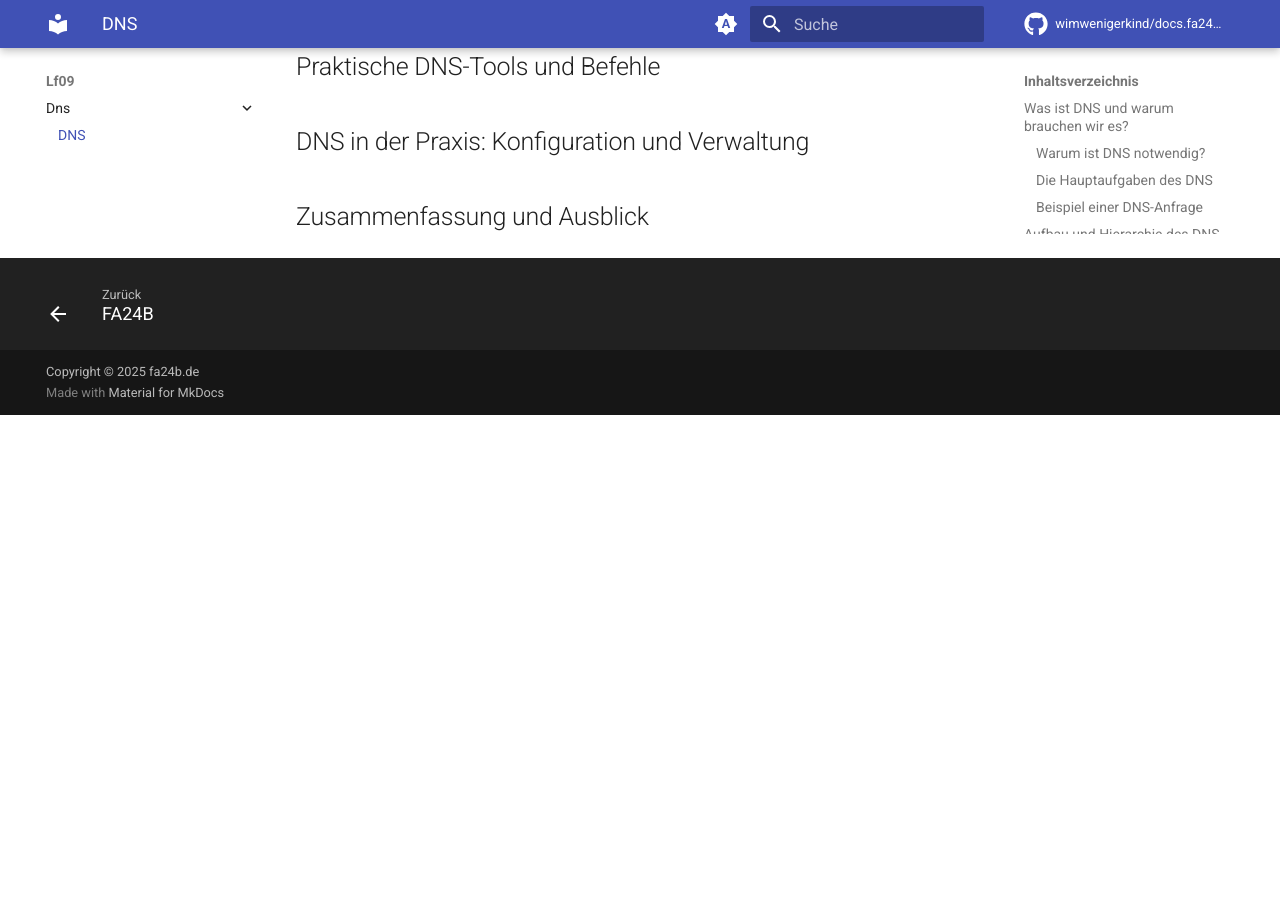
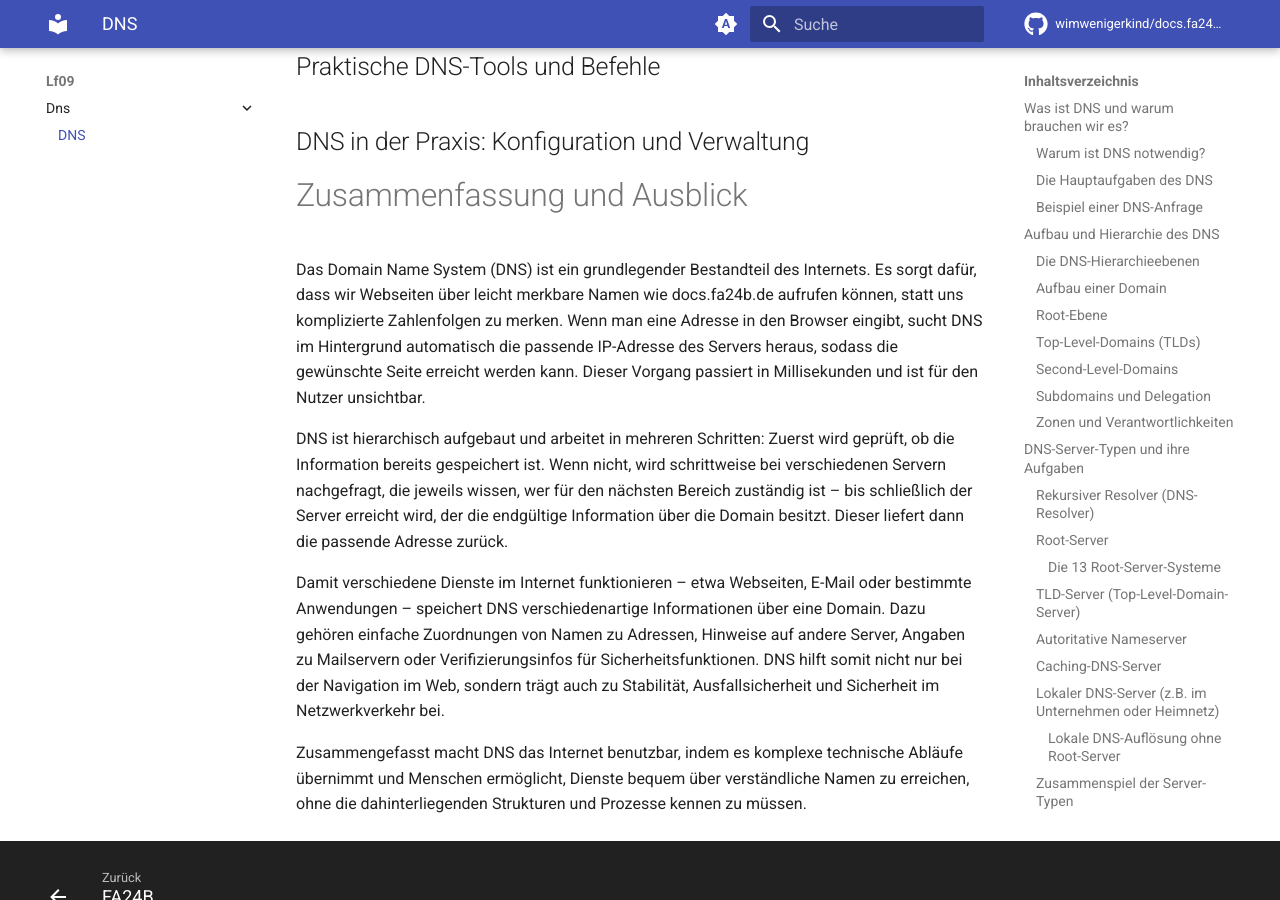
Before and after one commit to wimwenigerkind/docs.fa24b.de, an MkDocs documentation site: the page built from docs/lf09/dns/index.md, in a window 1280 px wide and 900 px high, scrolled down 16036 px. Built offline with MkDocs 1.6.1 and Material for MkDocs 9.7.7, drawn with Linux system fonts in a browser that asks for light colours; comment, search, counter and statistics services are not loaded; the version menu is left out; before the commit the page ends 16451 px from its top, so only the background shows below that.

Commit message:
Zusammenfassung erstellt

```diff
--- a/docs/lf09/dns/index.md
+++ b/docs/lf09/dns/index.md
@@ -603,4 +603,12 @@ unautorisierten Ausstellungsversuchen erfolgt eine Benachrichtigung per E-Mail a
 
 ## DNS in der Praxis: Konfiguration und Verwaltung
 
-## Zusammenfassung und Ausblick
+# Zusammenfassung und Ausblick
+
+Das Domain Name System (DNS) ist ein grundlegender Bestandteil des Internets. Es sorgt dafür, dass wir Webseiten über leicht merkbare Namen wie docs.fa24b.de aufrufen können, statt uns komplizierte Zahlenfolgen zu merken. Wenn man eine Adresse in den Browser eingibt, sucht DNS im Hintergrund automatisch die passende IP-Adresse des Servers heraus, sodass die gewünschte Seite erreicht werden kann. Dieser Vorgang passiert in Millisekunden und ist für den Nutzer unsichtbar.
+
+DNS ist hierarchisch aufgebaut und arbeitet in mehreren Schritten: Zuerst wird geprüft, ob die Information bereits gespeichert ist. Wenn nicht, wird schrittweise bei verschiedenen Servern nachgefragt, die jeweils wissen, wer für den nächsten Bereich zuständig ist – bis schließlich der Server erreicht wird, der die endgültige Information über die Domain besitzt. Dieser liefert dann die passende Adresse zurück.
+
+Damit verschiedene Dienste im Internet funktionieren – etwa Webseiten, E-Mail oder bestimmte Anwendungen – speichert DNS verschiedenartige Informationen über eine Domain. Dazu gehören einfache Zuordnungen von Namen zu Adressen, Hinweise auf andere Server, Angaben zu Mailservern oder Verifizierungsinfos für Sicherheitsfunktionen. DNS hilft somit nicht nur bei der Navigation im Web, sondern trägt auch zu Stabilität, Ausfallsicherheit und Sicherheit im Netzwerkverkehr bei.
+
+Zusammengefasst macht DNS das Internet benutzbar, indem es komplexe technische Abläufe übernimmt und Menschen ermöglicht, Dienste bequem über verständliche Namen zu erreichen, ohne die dahinterliegenden Strukturen und Prozesse kennen zu müssen.
```
